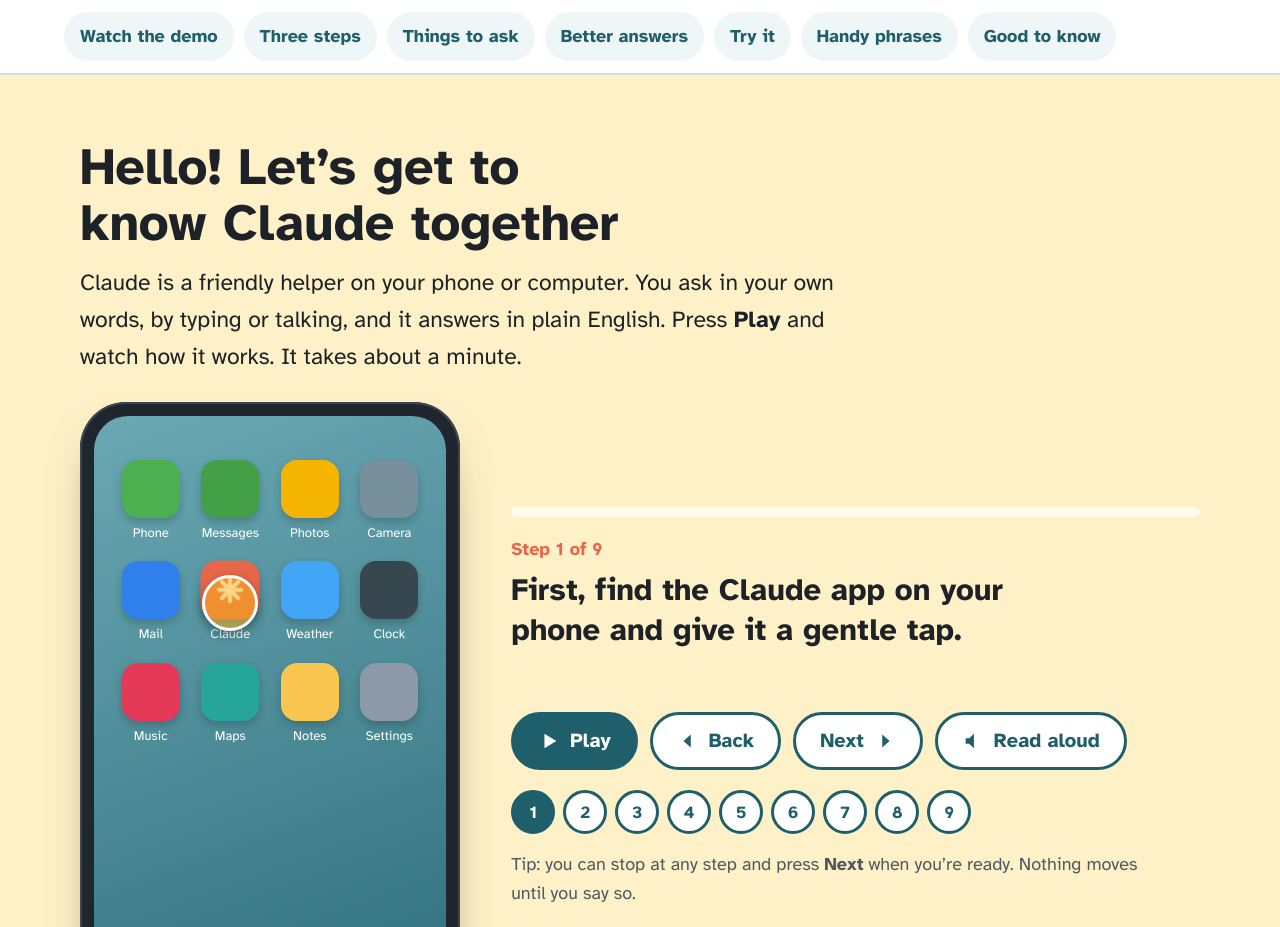
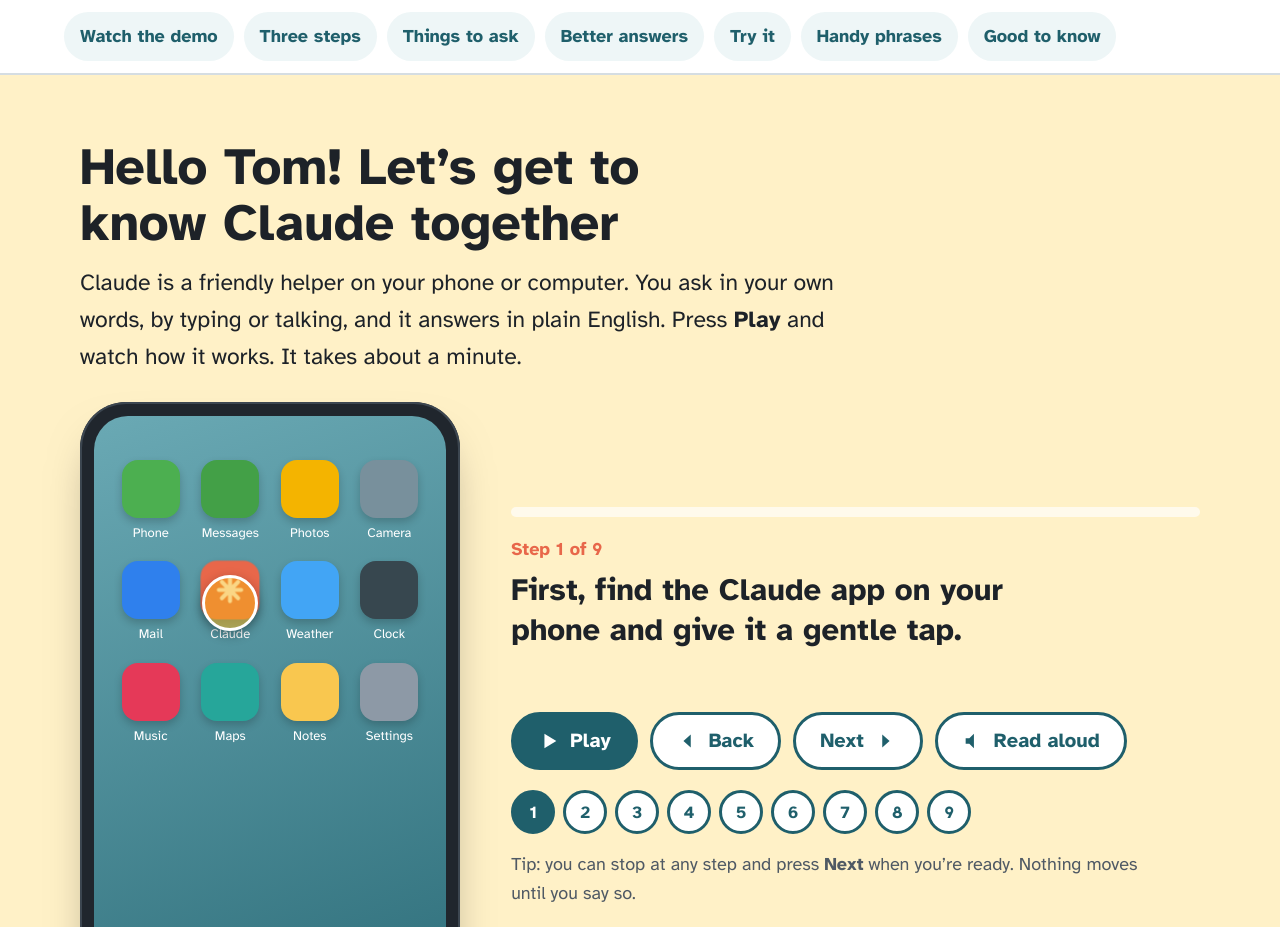
Before and after one commit to XA2026/howtoclaude, a plain HTML site: page index.html in a window 1280 px wide. Shown: the top 927 px of the page. Drawn offline with Linux system fonts and the light colour scheme.

Commit message:
Update index.html

```diff
--- a/index.html
+++ b/index.html
@@ -122,7 +122,7 @@ footer{text-align:center;font-size:22px;background:var(--sun)}
 <header class="band hello" id="watch">
   <div class="wrap">
     <div class="intro">
-      <h1>Hello! Let’s get to know Claude together</h1>
+      <h1>Hello Tom! Let’s get to know Claude together</h1>
       <p class="lead">Claude is a friendly helper on your phone or computer. You ask in your own words, by typing or talking, and it answers in plain English. Press <b>Play</b> and watch how it works. It takes about a minute.</p>
     </div>
     <div class="demo">
```
